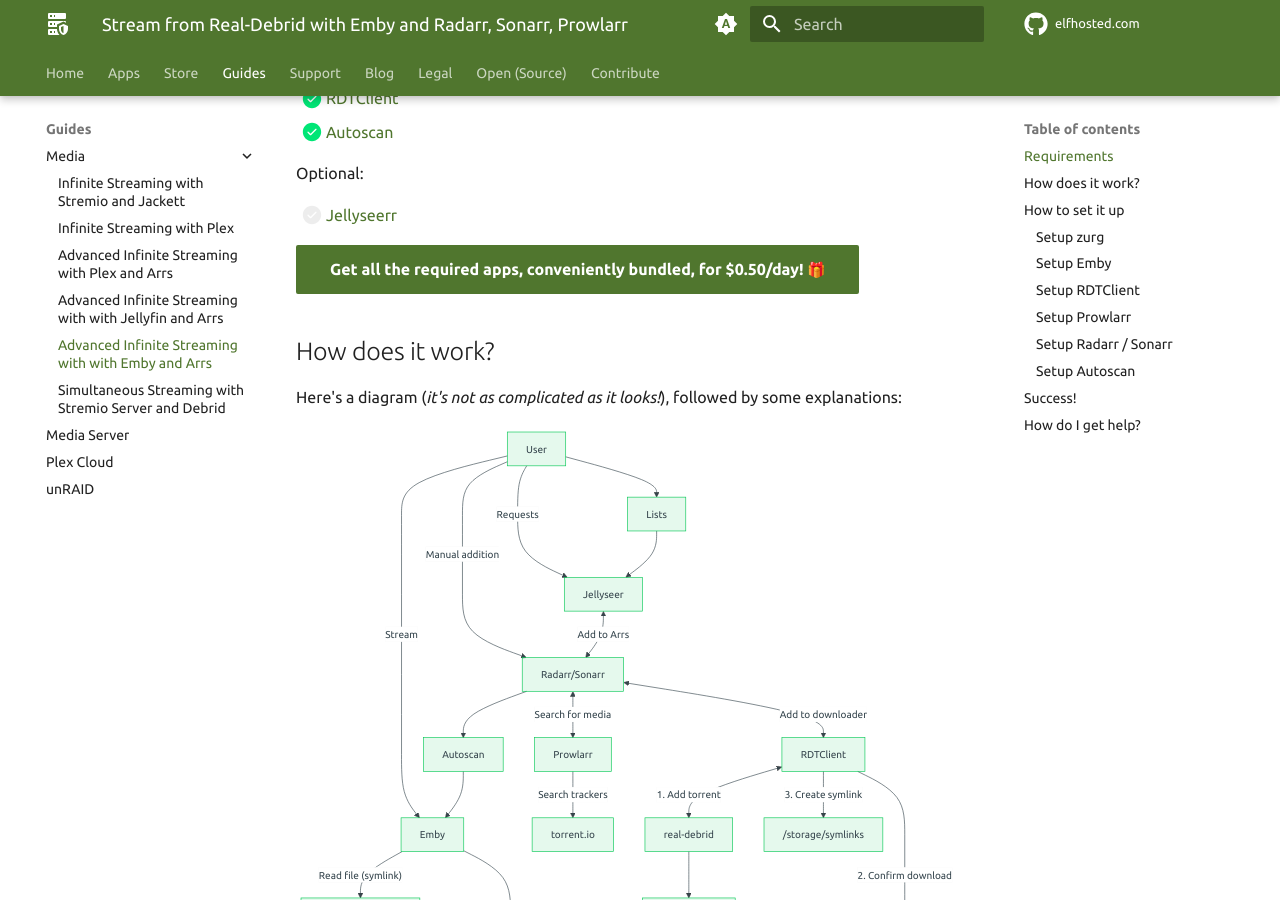
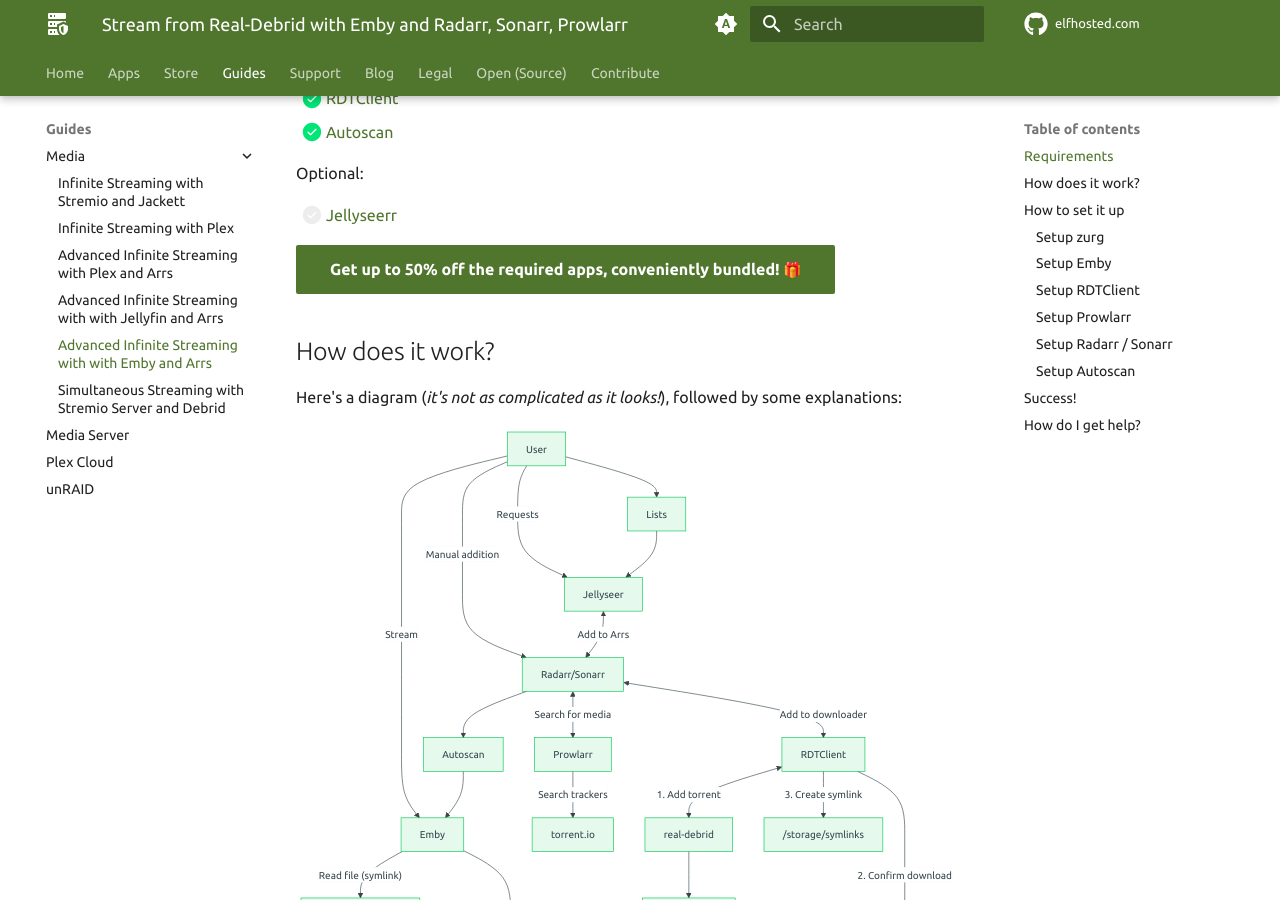
Before and after one commit to elfhosted/elfhosted.com, an MkDocs documentation site: the page built from docs/guides/media/stream-from-real-debrid-with-emby-radarr-sonarr-prowlarr.md, in a window 1280 px wide and 900 px high, scrolled down 886 px. Built offline with MkDocs 1.6.1 and Material for MkDocs 9.7.7, drawn with Linux system fonts in a browser that asks for light colours; emoji names are drawn with the system emoji font; a script that is not in the unit is left out; plug-ins that fetch from the network failed and are left out; comment, search, counter and statistics services are not loaded.

Commit message:
Update guides for new bundle pricing
Signed-off-by: David Young <davidy@funkypenguin.co.nz>

```diff
--- a/docs/guides/media/stream-from-real-debrid-with-emby-radarr-sonarr-prowlarr.md
+++ b/docs/guides/media/stream-from-real-debrid-with-emby-radarr-sonarr-prowlarr.md
@@ -28,7 +28,7 @@ Optional:
 
 * [ ] [Jellyseerr][jellyseerr]
 
-[Get all the required apps, conveniently bundled, for $0.50/day! :gift:](https://store.elfhosted.com/product/advanced-infinite-arr-emby-debrid-streaming-bundle){ .md-button .md-button--primary }
+[Get up to 50% off the required apps, conveniently bundled! :gift:](https://store.elfhosted.com/product/advanced-infinite-arr-emby-debrid-streaming-bundle){ .md-button .md-button--primary }
 
 ## How does it work?
 
```
Also changed, not shown: docs/guides/media/stream-from-real-debrid-with-jellyfin-radarr-sonarr-prowlarr.md (+1 -1 lines), docs/guides/media/stream-from-real-debrid-with-plex-radarr-sonarr-prowlarr.md (+1 -1 lines), docs/guides/media/stream-from-real-debrid-with-plex.md (+1 -1 lines).
